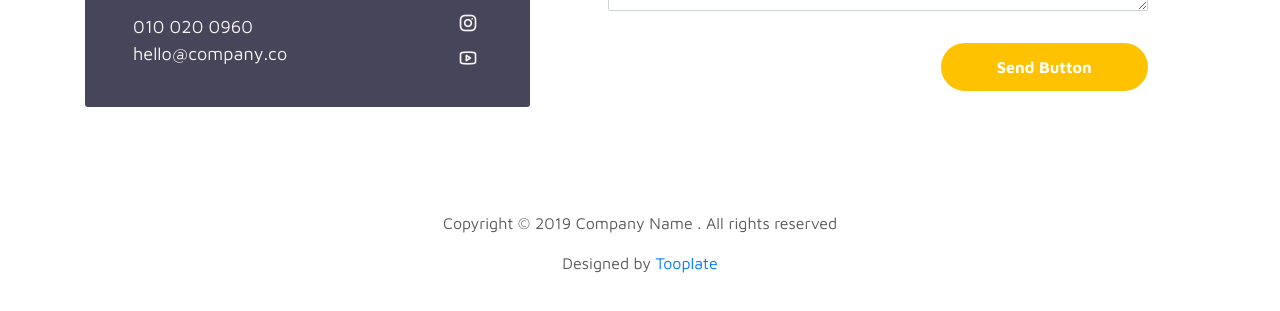
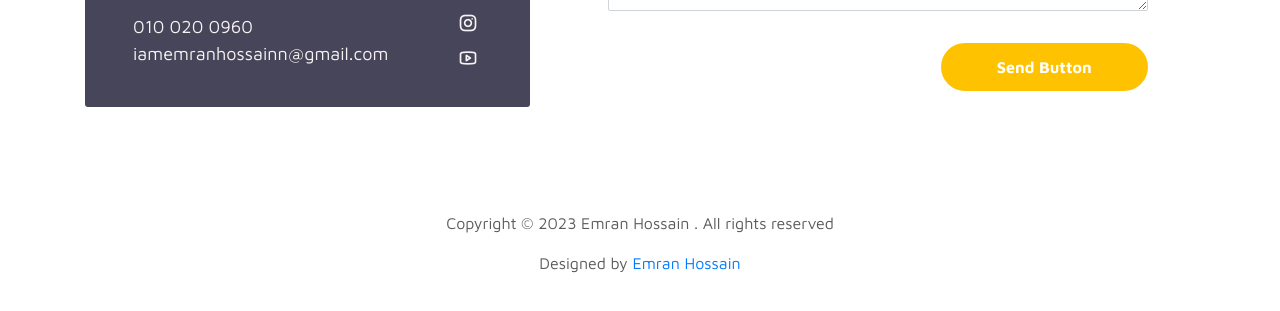
Before and after one commit to iamemranhossainn/Emran-Hossain, a plain HTML site: page index.html in a window 1280 px wide. Shown: the part 2890-3201 px from the top of the page. Drawn offline with Linux system fonts and the light colour scheme.

Commit message:
second update

```diff
--- a/index.html
+++ b/index.html
@@ -257,7 +257,7 @@ https://www.tooplate.com/view/2115-marvel
                 <div class="contact-info-item">
                   <h3 class="mb-3 text-white">Say hello</h3>
                   <p class="footer-text mb-0">010 020 0960</p>
-                  <p><a href="mailto:hello@company.co">hello@company.co</a></p>
+                  <p><a href="mailto:hello@company.co">iamemranhossainn@gmail.com</a></p>
                 </div>
 
                 <ul class="social-links">
@@ -304,8 +304,8 @@ https://www.tooplate.com/view/2115-marvel
                <div class="row">
 
                     <div class="col-lg-12 col-12">
-                        <p class="copyright-text text-center">Copyright &copy; 2019 Company Name . All rights reserved</p>
-                        <p class="copyright-text text-center">Designed by <a rel="nofollow" href="https://www.facebook.com/tooplate">Tooplate</a></p>
+                        <p class="copyright-text text-center">Copyright &copy; 2023 Emran Hossain . All rights reserved</p>
+                        <p class="copyright-text text-center">Designed by <a rel="nofollow" href="https://www.facebook.com/iamemranhossain">Emran Hossain</a></p>
                     </div>
 
                </div>
```
